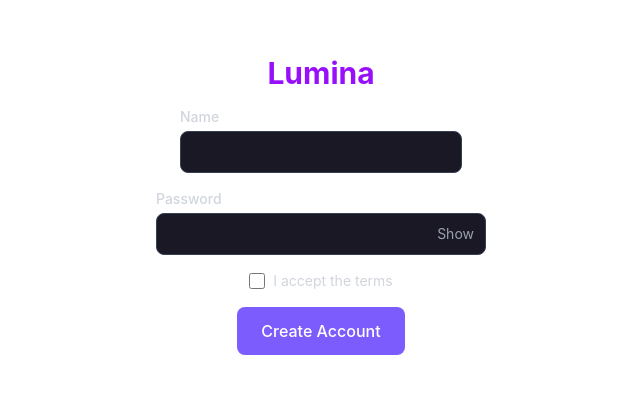
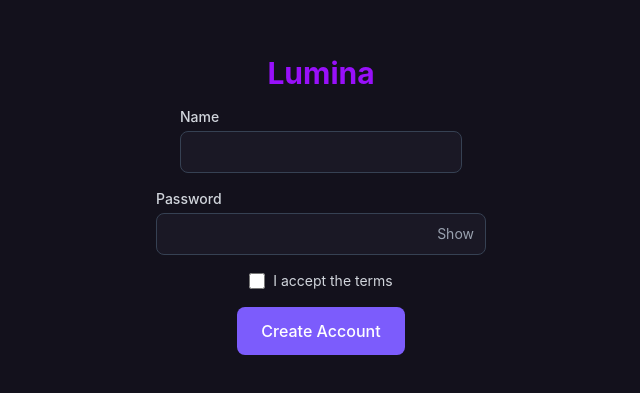
Before and after one commit to nicowxdvd/web-lumina, a React (Vite) app: page / in a window 1280 px wide. Shown: the part 195-588 px from the top of the page, without its empty margins (319-959 px from the left). Built offline with nearby package versions, Linux system fonts and the light colour scheme.

Commit message:
se agrega fondo al indice

```diff
--- a/src/index.css
+++ b/src/index.css
@@ -5,3 +5,7 @@
   --color-lumina-surface: #1A1825;
   --color-lumina-accent: #7C5CFC;
 }
+
+body {
+  background-color: var(--color-lumina-bg);
+}
```
